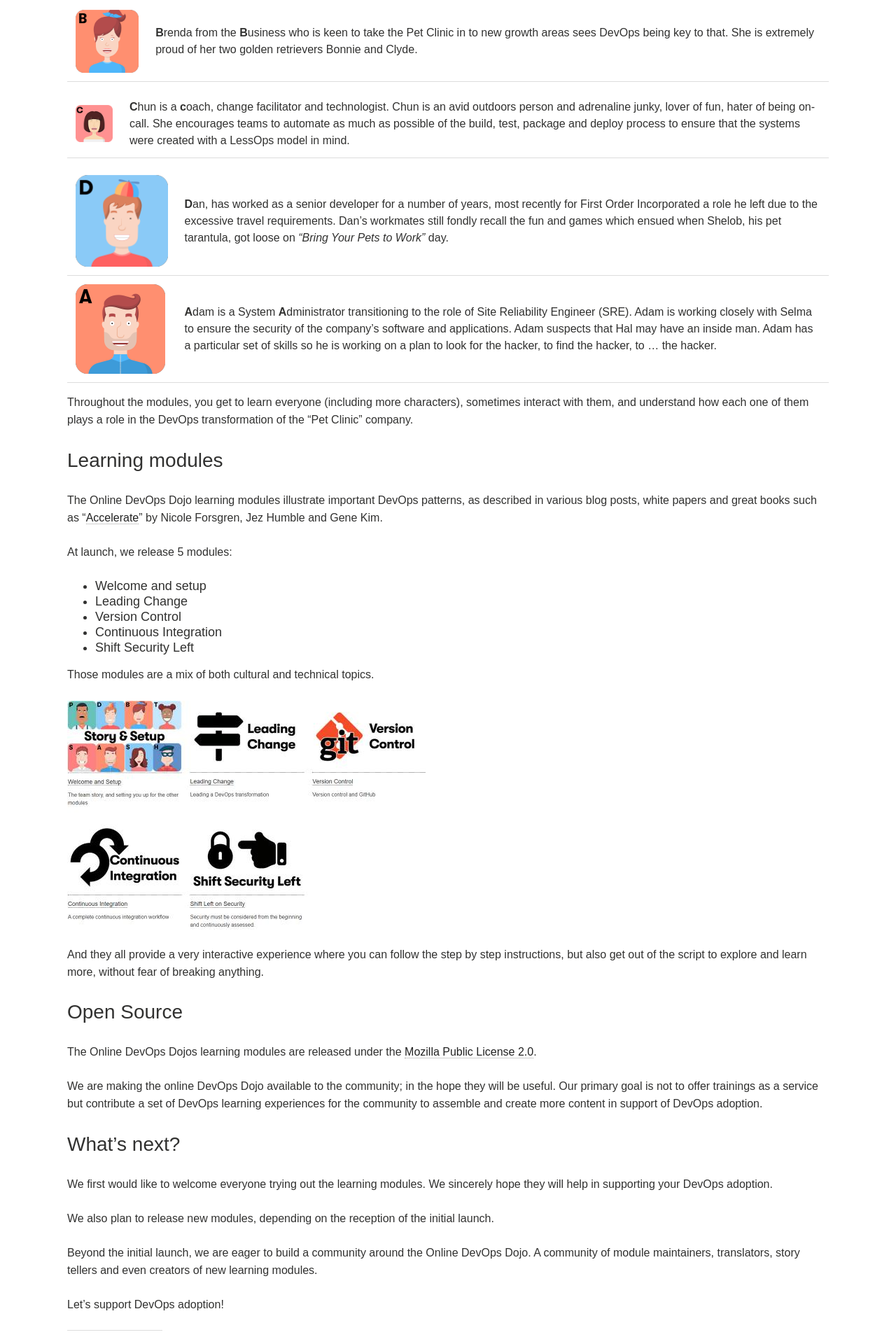
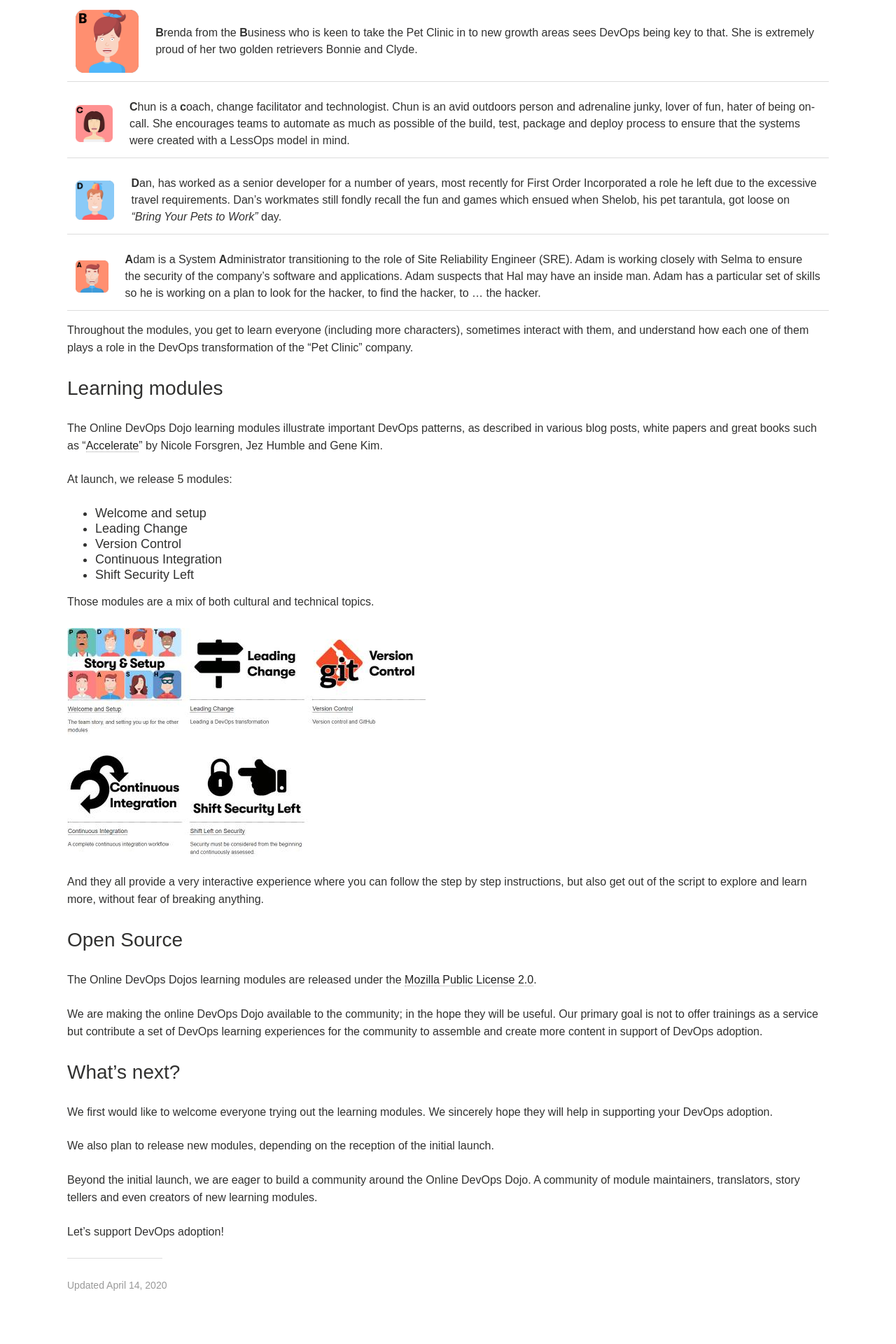
Before and after one commit to dxc-technology/about-devops-dojo, a Jekyll site: the page built from blog/_posts/2020-04-14-introducing-online-devops-dojo.md, in a window 1280 px wide. Shown: the part 1851-3771 px from the top of the page at 70% size. Built offline with Jekyll 4.4.1, drawn with Linux system fonts in a browser that asks for light colours.

Commit message:
Update blog/_posts/2020-04-14-introducing-online-devops-dojo.md
Co-Authored-By: Philippe Berthonneau <52540205+pberthonneau@users.noreply.github.com>

```diff
--- a/blog/_posts/2020-04-14-introducing-online-devops-dojo.md
+++ b/blog/_posts/2020-04-14-introducing-online-devops-dojo.md
@@ -55,7 +55,8 @@ Let us introduce you to some of the team members:
 
 ![Chun](/images/chun.png) | **C**hun is a **c**oach, change facilitator and technologist. Chun is an avid outdoors person and adrenaline junky, lover of fun, hater of being on-call. She encourages teams to automate as much as possible of the build, test, package and deploy process to ensure that the systems were created with a LessOps model in mind.
 
-<img src="/images/dan.png" width="400"/> | **D**an, has worked as a senior developer for a number of years, most recently for First Order Incorporated a role he left due to the excessive travel requirements. Dan's workmates still fondly recall the fun and games which ensued when Shelob, his pet tarantula, got loose on *"Bring Your Pets to Work"* day.
+![Dan](/images/dan.png) | **D**an, has worked as a senior developer for a number of years, most recently for First Order Incorporated a role he left due to the excessive travel requirements. Dan's workmates still fondly recall the fun and games which ensued when Shelob, his pet tarantula, got loose on *"Bring Your Pets to Work"* day.
+
 ![Adam](/images/adam.png) | **A**dam is a System **A**dministrator transitioning to the role of Site Reliability Engineer (SRE). Adam is working closely with Selma to ensure the security of the company's software and applications. Adam suspects that Hal may have an inside man. Adam has a particular set of skills so he is working on a plan to look for the hacker, to find the hacker, to ... the hacker.
 
 
```
